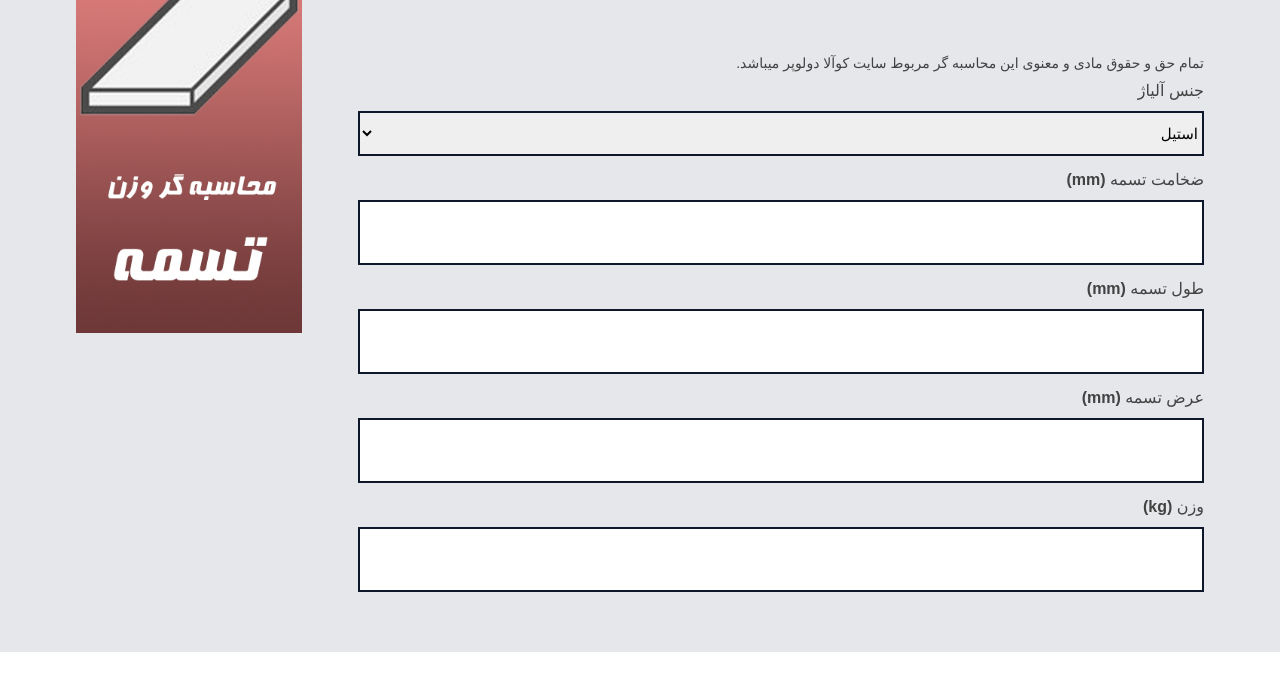
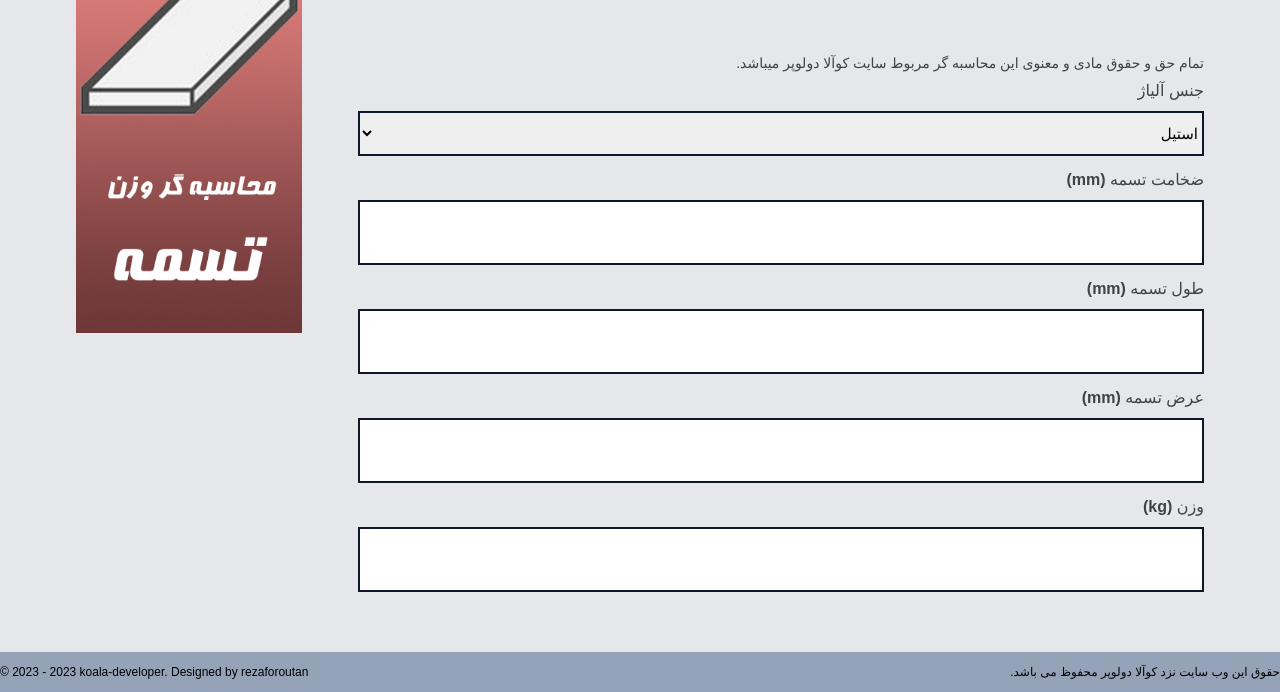
Before and after one commit to reza-foroutan/Intelligent-belt-weight-calculator, a website built with Vite: page index.html in a window 1280 px wide. Shown: the part 199-891 px from the top of the page. Before the commit the page ends 851 px from the top, so only its background shows below. Built offline with nearby package versions, Linux system fonts and the light colour scheme.

Commit message:
version footer copyRight

```diff
--- a/index.html
+++ b/index.html
@@ -161,6 +161,33 @@
         <!-- end initialize wrapper -->
       </main>
       <!-- end initialize main -->
+      <!-- initialize footer -->
+      <footer class="w-full h-[40px] bg-slate-400">
+        <div class="flex justify-center items-center">
+          <div class="w-[20%]"></div>
+          <div class="w-[20%]"></div>
+          <div class="w-[20%]"></div>
+          <div class="w-[20%]"></div>
+          <div class="w-[20%]"></div>
+        </div>
+        <div class="w-full h-[40px]">
+          <div class="flex justify-between items-center leading-10">
+            <div>
+              <p>
+                حقوق این وب سایت نزد <a href="https://koala-developer.ir/">کوآلا دولوپر</a> محفوظ می باشد.
+                </p>
+            </div>
+            <div>
+
+
+              <p style="direction: ltr;" class="text-left font-medium" >
+                <span>© 2023 - 2023 </span><span><a href="https://koala-developer.ir/">koala-developer</a></span>. <span> Designed by <a href="https://rezaforoutan.ir/">rezaforoutan</a></span>
+              </p>
+              </div>
+          </div>
+        </div>
+      </footer>
+      <!-- end initialize footer -->
     <script type="module" src="./js/main.js"></script>
   </body>
 </html>
```
Also changed, not shown: css/main.css.
